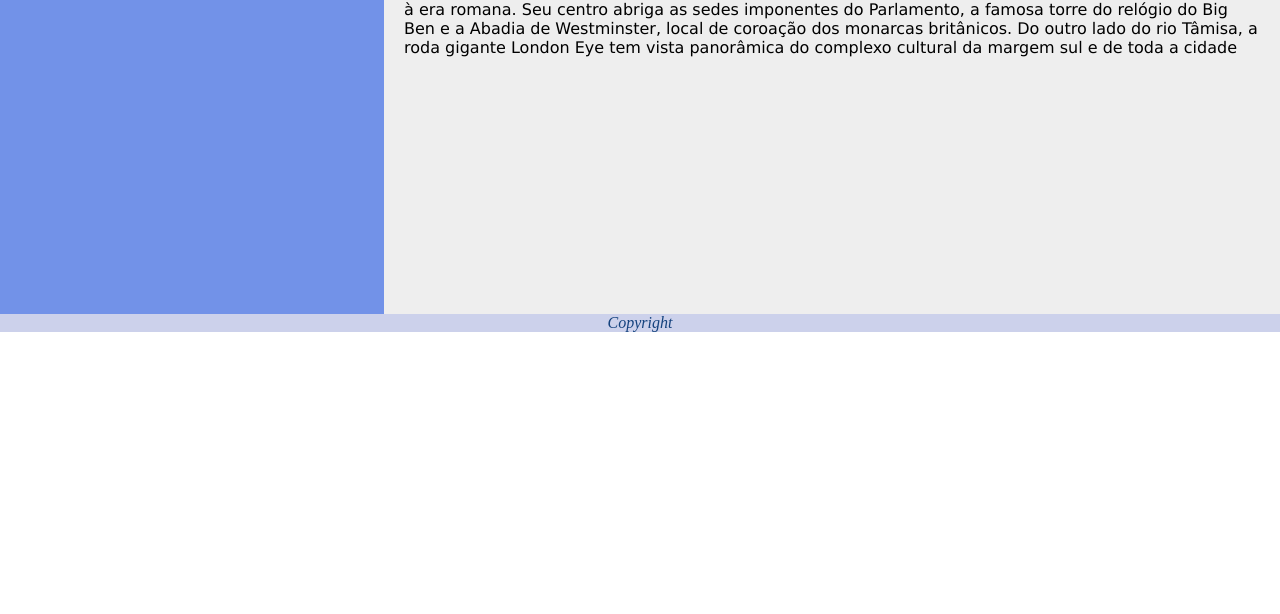
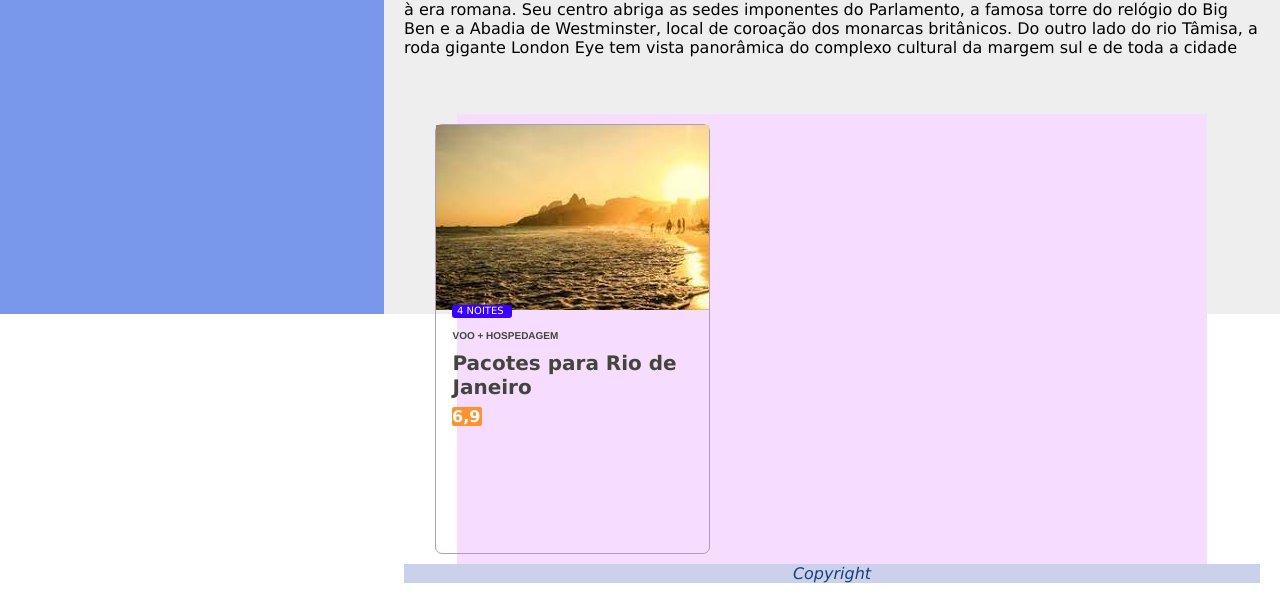
Before and after one commit to strublic/estudo-gledson, a plain HTML site: page index.html in a window 1280 px wide. Shown: the part 186-800 px from the top of the page. Drawn offline with Linux system fonts and the light colour scheme.

Commit message:
adicao de novos arquivos

```diff
--- a/index.html
+++ b/index.html
@@ -33,10 +33,20 @@
     <article>
         <div class="título"><h1>Londres</h1></div><br>
         <div>Londres, capital da Inglaterra e do Reino Unido, é uma cidade do século 21 com uma história que remonta à era romana. Seu centro abriga as sedes imponentes do Parlamento, a famosa torre do relógio do Big Ben e a Abadia de Westminster, local de coroação dos monarcas britânicos. Do outro lado do rio Tâmisa, a roda gigante London Eye tem vista panorâmica do complexo cultural da margem sul e de toda a cidade</div>
-    </article>
+    </article><br><br><br>
+<div class="bg-promoção">
+    <div class="promoção-janela">
+    <div class="imagem"><img src="RiodeJaneiro.jpg" alt=""></div>
+    <div class="diashospedados">4 NOITES</div>
+    <div class="voosehosp">voo + hospedagem</div>
+    <div class="Pacotes"> Pacotes para Rio de Janeiro </div>
+    <div class="score">6,9</div>
 </div>
+</div>
+
 <div>
     <footer class="rodapé">Copyright</footer>
 </div>
+
 </body>
 </html>
--- a/style.css
+++ b/style.css
@@ -55,7 +55,66 @@ margin-bottom: auto;
     background-color:  rgb(238, 238, 238);
     width: 70%; height: 50%;
     padding: 20px;
+    border:#000 2px;
 }
+
+.bg-promoção{
+    position: relative;
+    height: 450px; width: 750;
+    background-color:#f6ddff;
+}
+
+
+.promoção-janela{
+    height: 430px; width: 275px;
+    left: -260px;
+    top: 10px;
+    position: relative;
+    background-color:#0000;
+    border-style: solid; border-radius: 7px; border-width:thin; border-color:#af9cb6;
+}
+
+.diashospedados{
+    font-size: large;
+    text-transform: uppercase;
+    color: #fff;
+    font-size: 10px;
+    padding-left: 5px; padding-bottom: 2px;
+    position: relative;
+    left: -90px; top: -5px;
+    height: 13px; width:60px;
+    background-color: #3a00ff;
+    border-radius: 3px;
+}
+
+.voosehosp{
+text-transform: uppercase;
+font-family: Helvetica ;
+color: #43453a;
+font-size: large;
+font-weight: bold;
+padding-left: 17px;
+font-size:10px;
+position: relative;
+top: 7px;
+}
+
+.Pacotes{
+color: #43453a;
+font-weight:700;
+padding-left: 17px;
+font-size:20px;
+position: relative;
+top: 17px;
+}
+
+.score{
+    background-color: #ff912e;
+    border-radius: 2px; border: 2px; border-color: #b0b49f;
+    width: 30px;
+    position: relative; left: -105px; top: 25px;
+    color: #fff; font-weight: bold;
+ }
 
 .rodapé{
     color: rgb(20, 66, 126);
```
Also changed, not shown: RiodeJaneiro.jpg (added).
